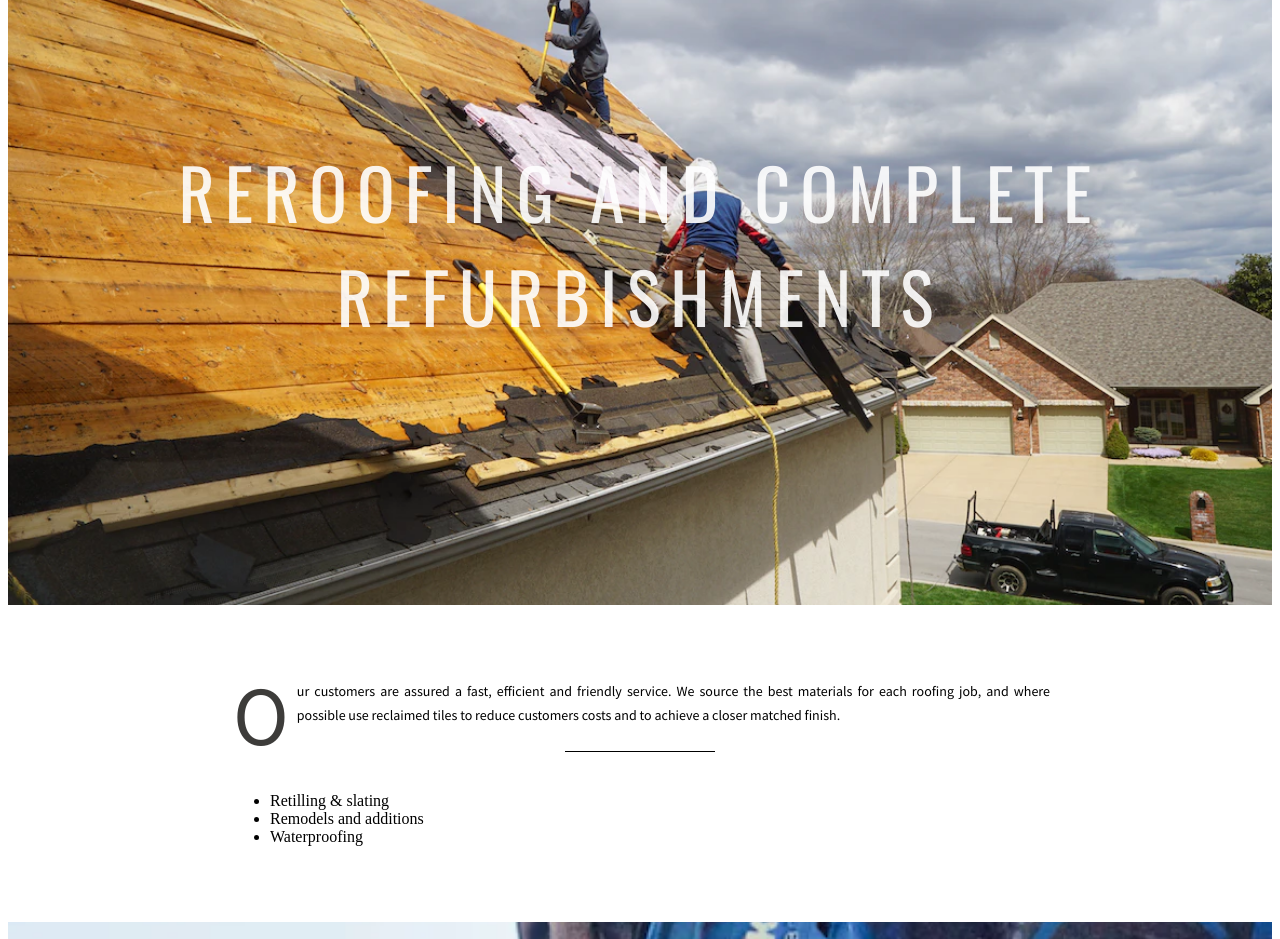
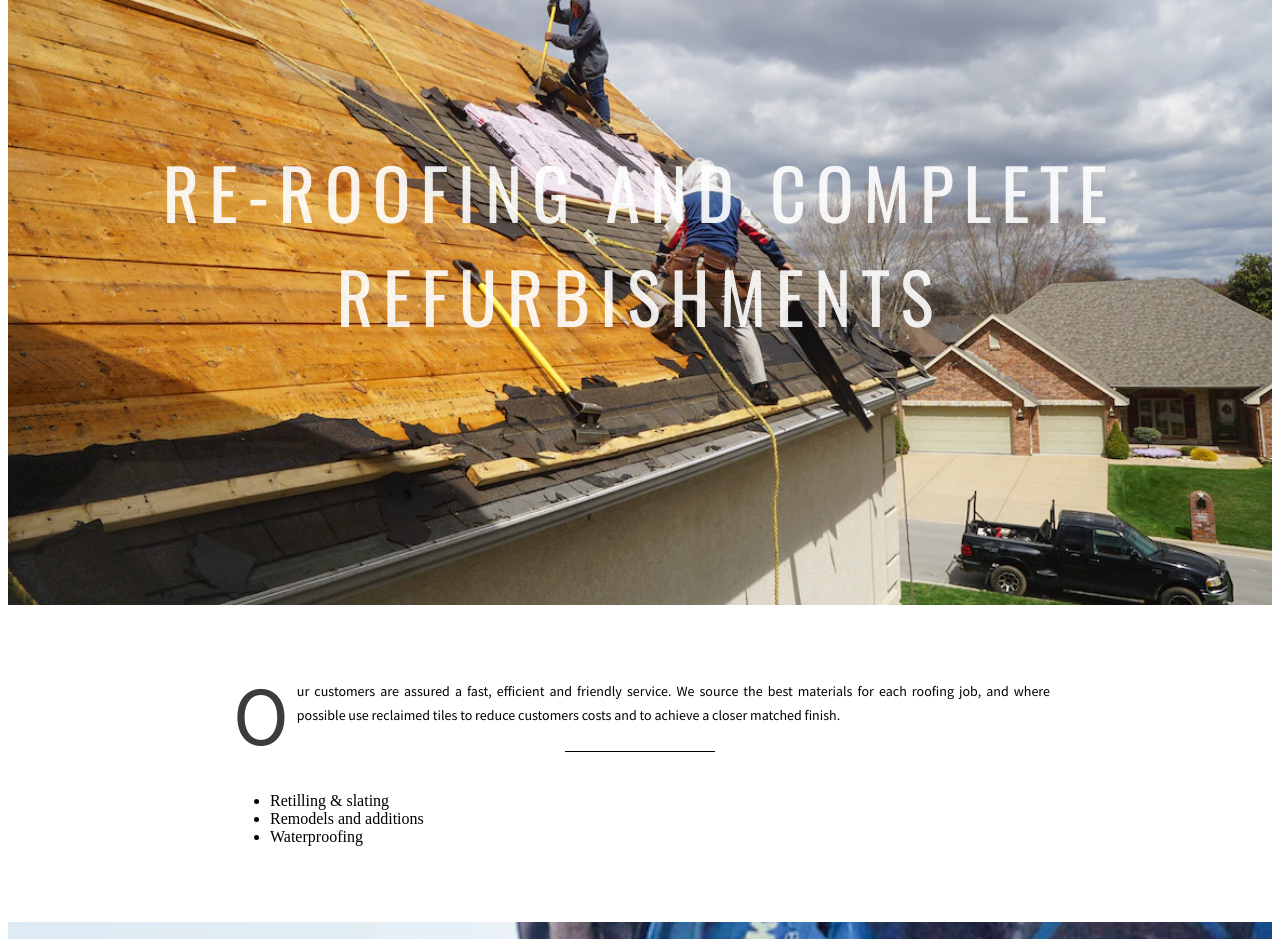
Before and after one commit to joegancioentcom/joegancioentcom, a plain HTML site: page index.html in a window 1280 px wide. Shown: the part 1580-2519 px from the top of the page. Drawn offline with nearby package versions, Linux system fonts and the light colour scheme.

Commit message:
Update index.html

```diff
--- a/index.html
+++ b/index.html
@@ -54,7 +54,7 @@
 
         <section>
           <div class="parallax-two">
-            <h2>Reroofing and complete refurbishments</h2>
+            <h2>Re-roofing and complete refurbishments</h2>
           </div>
         </section>
 
```
